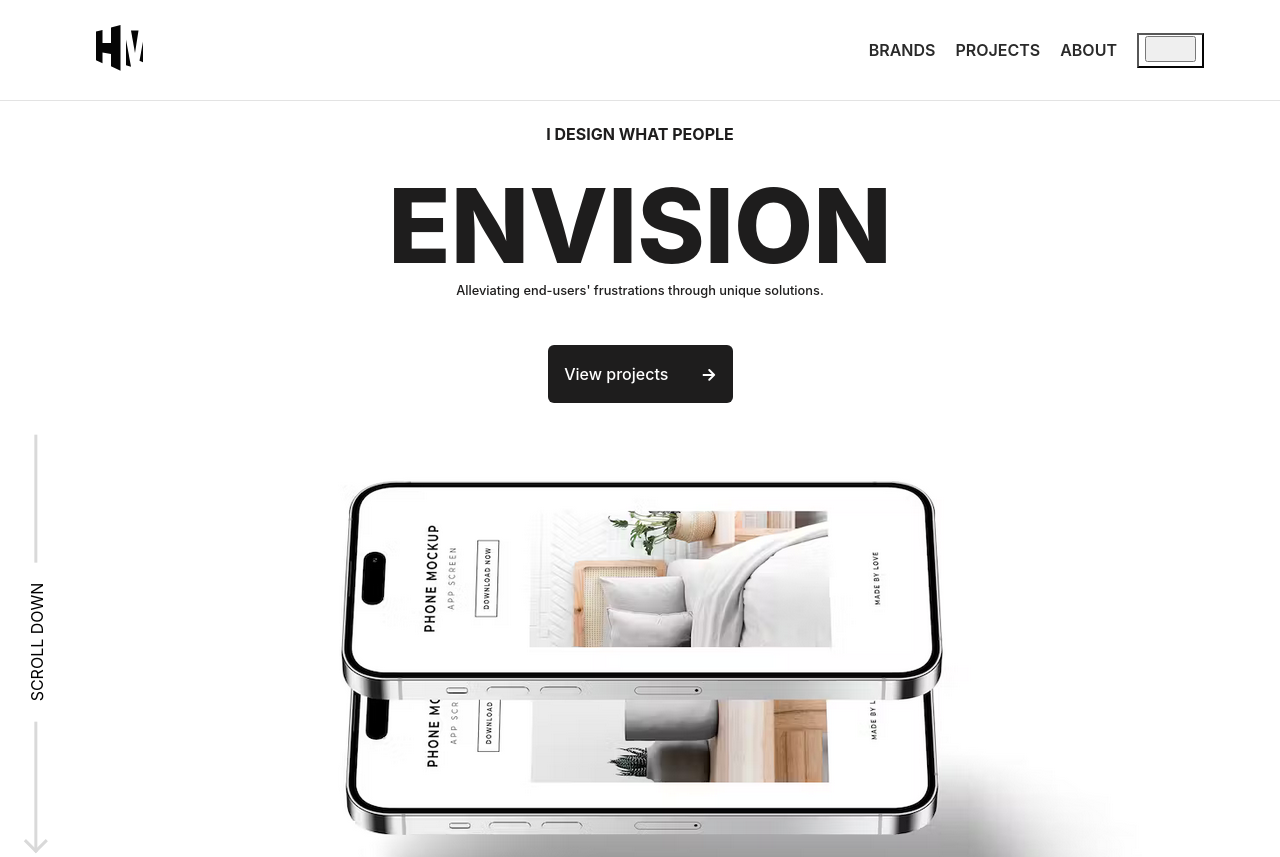
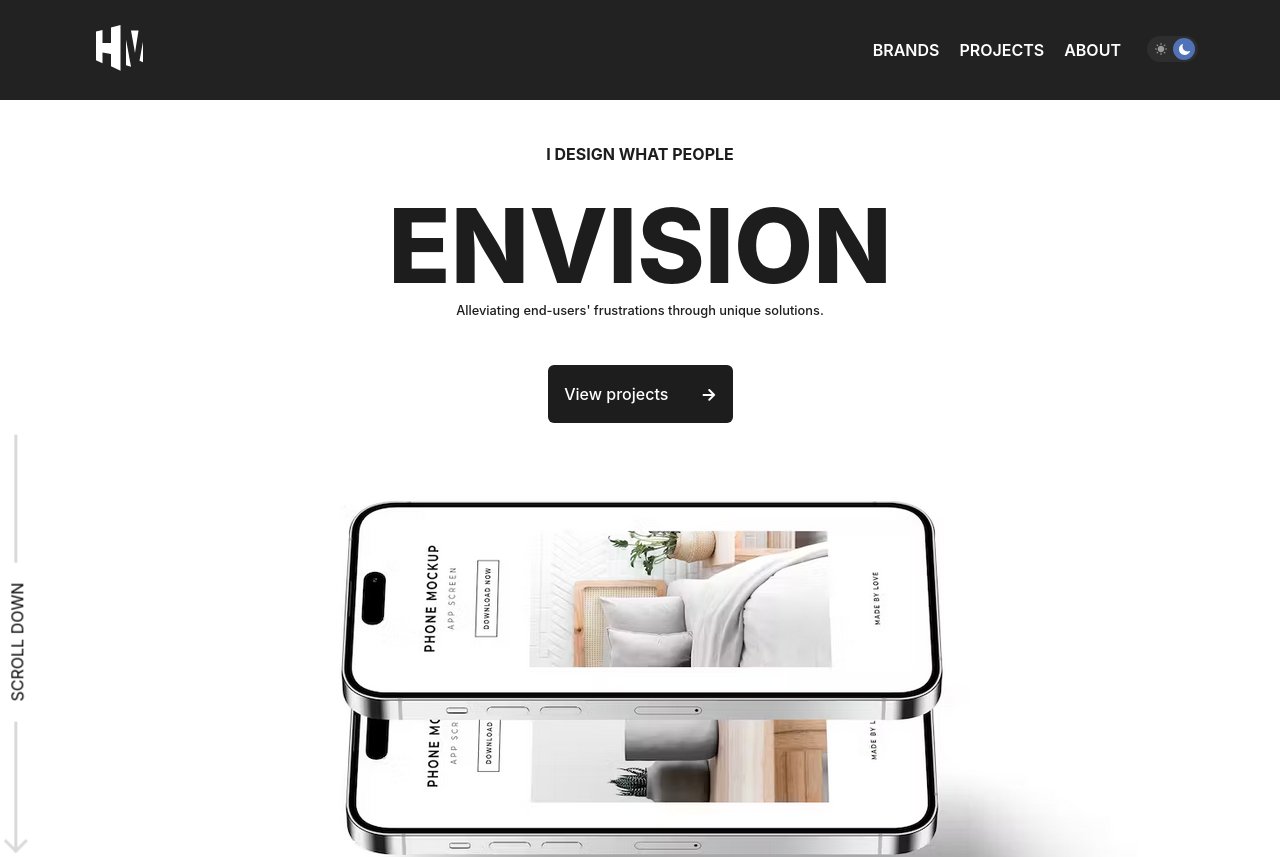
Before and after one commit to Kevin-Vigil/HectorMavrakis, a React (Create React App) app in the folder hector-mav-web/: page / in a window 1280 px wide. Shown: the top 857 px of the page. Built offline with nearby package versions, Linux system fonts and the light colour scheme.

Commit message:
header complete

```diff
--- a/hector-mav-web/src/components/Header.css
+++ b/hector-mav-web/src/components/Header.css
@@ -25,13 +25,13 @@
         opacity: 98%;
         backdrop-filter: blur(50%);
         position: fixed;
-        background-color: rgb(255, 255, 255);
+        animation: genColorL 0.5s linear forwards;
         align-items: center;
         top: 0;
         width: 100%;
         height: 75px;
         justify-content: space-between;
-        border-bottom: 1px solid rgba(30,29,29,.12);
+        /* border-bottom: 1px solid rgba(30,29,29,.12); */
     }
     .header-mobile{
         display: none;
@@ -40,12 +40,127 @@
 
 }
 
+/* animations */
+
+@keyframes fade-in {
+    0%{
+        opacity: 0%;
+        fill-opacity: 0%;
+    }
+    50%{
+        opacity: 50%;
+        fill-opacity: 50%;
+    }
+    100%{
+        opacity: 100%;
+        fill-opacity: 100%;
+    }
+
+}
+@keyframes fade-out {
+    0%{
+        opacity: 100%;
+        fill-opacity: 100%;
+    }
+    50%{
+        opacity: 50%;
+        fill-opacity: 50%;
+    }
+    100%{
+        opacity: 0%;
+        fill-opacity: 0%;
+    }
+
+}
+
+@keyframes sunMoonColorFadeIn {
+    0%{
+        fill: #989898;
+    }
+    100%{
+        fill: #FFFFFF;
+    }
+
+}
+@keyframes sunMoonColorFadeOut {
+    0%{
+        fill: #FFFFFF;
+    }
+    100%{
+        fill: #989898;
+    }
+
+}
+
+@keyframes switchColorL {
+    0%{
+        fill: #292929;
+    }
+    100%{
+        fill: #F9F9F9;
+    }
+}
+@keyframes switchColorD {
+    0%{
+        fill: #F9F9F9;
+    }
+    100%{
+        fill: #292929;
+
+    }
+}
+
+@keyframes r-slide {
+    0%{
+        left: 14;
+    }
+    100%{
+        left: 37;
+    }
+
+}
+@keyframes l-slide {
+    0%{
+        left: 37;
+    }
+    100%{
+        left: 14;
+    }
+
+}
+
+@keyframes genColorD {
+    0%{
+        background-color: white;
+        color: #1e1d1d;
+        fill: black;
+    }
+    100%{
+        background-color: #1e1d1d;
+        color: white;
+        fill: white;
+    }
+}
+@keyframes genColorL {
+    0%{
+        background-color: #1e1d1d;
+        color: white;
+        fill: white;
+    }
+    100%{
+        background-color: white;
+        color: #1e1d1d;
+        fill: black;
+    }
+}
+
 .nav-container{
     display: flex;
     margin: auto;
     width: 85%;
     align-items: center;
     justify-content: space-between;
+    animation: genColorL 0.5s linear forwards;
 }
 .header-nav-box{
     align-self: center;
@@ -55,12 +170,19 @@
     margin-top: auto;
     margin-bottom: auto;
     margin-right: -20px;
+    animation: genColorL 0.5s linear forwards;
 
 
 }
+.hec-mav-logo{
+    animation: genColorL 0.5s linear forwards;
+}
+.dark-mode .hec-mav-logo{
+    animation: genColorD 0.5s linear forwards;
+}
 
 .links{
-    color: rgb(38 38 38);
+    color: #1e1d1d;
     font-weight: 600;
     font-size: 1rem;
     line-height: 1rem;
@@ -68,45 +190,107 @@
     align-self: center;
     margin-top: auto;
     margin-bottom: auto;
+
+    animation: genColorL 0.5s linear forwards;
 }
 
 .header-button-container{
     display: block;
+    position: relative;
+    border: none;
+    animation: genColorL 0.5s linear forwards;
+}
+.dark-mode .header-button-container{
+    animation: genColorD 0.5s linear forwards;
+}
+
+.header-switch{
     cursor: pointer;
-    background-color: white;
-    position: relative;
+    /* animation: switch-to-light 0.5s 0s 1 normal forwards; */
+    align-self: center;
+    animation: genColorL 0.5s linear forwards;
+
 }
-.header-switch{
-    align-self: center;
+.dark-mode .header-switch{
+    animation: genColorD 0.5s linear forwards;
 }
+
+rect#container {
+    animation: switchColorL 0.5s linear forwards;
+}
+circle#circ {
+    fill: #F6C34A;
+    animation: fade-in 0.5s linear forwards;
+}
+circle#dCirc{
+    animation: fade-out 0.5s linear forwards;
+    fill: #4C6FB6;
+}
+path#sun{
+    animation: sunMoonColorFadeIn 0.5s linear forwards;
+}
+path#moon{
+    animation: sunMoonColorFadeOut 0.5s linear forwards;
+}
+
+/* d mode switch */
+.dark-mode rect#container{
+    animation: switchColorD 0.5s linear forwards;
+}
+.dark-mode circle#circ{
+    animation: fade-out 0.5s linear forwards;
+}
+.dark-mode circle#dCirc{
+    animation: fade-in 0.5s linear forwards;
+}
+.dark-mode path#sun{
+    animation: sunMoonColorFadeOut 0.5s linear forwards;
+}
+.dark-mode path#moon{
+    animation: sunMoonColorFadeIn 0.5s linear forwards;
+}
+
 /* next 2 are buttons for animation script */
-.switch-disabled{
+/* #switch-disabled{
     position: absolute;
     width: 51px;
     height: 26px;
     display: inherit;
+    opacity: 0%;
+    background-color: red;
 }
-.switch-enabled{
+#switch-enabled{
     position: absolute;
     width: 51px;
     height: 26px;
     display: none;
+    opacity: 0%;
+    background-color: green;
 }
+
+.dark-mode #switch-disabled{
+    display: none;
+}
+.dark-mode #switch-enabled{
+    display: inherit;
+} */
 
 
 
-.dark-mode *{
-    background-color: #1e1d1d;
-    color: white;
-}
+
 .dark-mode .header{
-    background-color: #1e1d1d;
-    border-bottom: 1px solid rgba(255, 255, 255, 0.12);
+    animation: genColorD 0.5s linear forwards;
+    /* border-bottom: 1px solid rgba(255, 255, 255, 0.12); */
 }
 .dark-mode .logo-svg{
-    background-color: #1e1d1d;
-    fill: white;
+    animation: genColorD 0.5s linear forwards;
 }
 .dark-mode .links{
-    color: white;
+    animation: genColorD 0.5s linear forwards;
 }
+.dark-mode .nav-container{
+    animation: genColorD 0.5s linear forwards;
+}
+.dark-mode .header-nav-box{
+    animation: genColorD 0.5s linear forwards;
+}
--- a/hector-mav-web/src/components/Header.js
+++ b/hector-mav-web/src/components/Header.js
@@ -25,13 +25,29 @@ function Header(){
       darkModeState = !darkModeState
       toggleDarkMode(darkModeState)
     });
+
+
+    // const colorSwitchObject = document.getElementById("cSwitch")
+
+    // colorSwitchObject.addEventListener("load", () =>{
+    //   const switchDoc = colorSwitchObject.contentDocument || colorSwitchObject.contentWindow.document;
+    //   const dis = document.querySelector("#switch-disabled")
+    //   const en = document.querySelector("#switch-enabled")
+
+    //   dis.addEventListener("click", () =>{
+    //     switchDoc.getElementById("light-to-dark-circle").beginElement()
+    //   })
+    //   en.addEventListener("click", () =>{
+    //     switchDoc.getElementById("dark-to-light-circle").beginElement()
+    //     })
+    // })
+
+
   }
   window.addEventListener("DOMContentLoaded", load);
 
 
-  // .addEventListener('mySpecialEvent',function(){
-  //   myAnimationElement.beginElement();
-  // },false);
+
 
 
 
@@ -42,7 +58,6 @@ function Header(){
               {/* <img src={logo} className='hec-logo'/> */}
               <Logo/>
             </Link>
-
 
             <div className='navbar-mobile'>
               <ColorSwitch className='header-switch'/>
@@ -62,13 +77,7 @@ function Header(){
                 <Link to='#projects' className='links'>PROJECTS</Link>
                 <Link to='/about' className='links'>ABOUT</Link>
                 <button className='header-button-container'>
-                <button className='switch-disabled'>
-
-                </button>
-                <button className='switch-enabled'>
-
-                </button>
-                <ColorSwitch className='header-switch'/>
+                  <ColorSwitch id='cSwitch' className='header-switch'/>
                 </button>
               </div>
             </div>
--- a/hector-mav-web/src/components/Hero.css
+++ b/hector-mav-web/src/components/Hero.css
@@ -7,11 +7,26 @@
 }
 
 
+/* animations */
+@keyframes load-in {
+    0%{
+        opacity: 0%;
+        transform: translateY(-20px);
+    }
+    100%{
+        opacity: 100%;
+        transform: translateY(20px);
+    }
+}
+
 /* scroll container */
 .scroll-down{
+    opacity: 0%;
+
+
     display: flex;
     flex-direction: row;
-    transform: rotate(90deg);
+    rotate: 90deg;
     position: absolute;
     justify-content: center;
     align-items: center;
@@ -19,6 +34,9 @@
     left: 0px;
     margin-left: -170px;
     gap: 20px;
+    z-index: 99;
+
+    animation: load-in 0.75s 1s forwards;
 }
 .line1{
     border-bottom: 3px solid #D9D9D9;
@@ -57,8 +75,12 @@
     flex-basis: 0%;
     flex-direction: column;
     max-width: 100%;
+
 }
 .statement{
+    opacity: 0%;
+    transform: translateY(-20px);
+
     justify-content: center;
     color: #1e1d1d;
     text-align: center;
@@ -68,10 +90,15 @@
     font: 700 1.25vmax/68px Mona Sans, -apple-system, Roboto, Helvetica,
     sans-serif;
 
+    animation: load-in 0.75s forwards;
+
 
 }
 
 .envision{
+    opacity: 0%;
+    transform: translateY(-20px);
+
     color: #1e1d1d;
     text-align: center;
     text-transform: uppercase;
@@ -81,11 +108,15 @@
     font-size: 8vmax;
     line-height: 26px;
     margin-top: 3.5vmax;
+    animation: load-in 0.75s forwards;
 
 }
 
 
 .hero-purpose{
+    opacity: 0%;
+    transform: translateY(-20px);
+
     color: #1e1d1d;
     text-align: center;
     align-self: center;
@@ -94,14 +125,23 @@
     sans-serif;
     max-width: 100%;
     margin-top: 3vmax;
+
+    animation: load-in 0.75s 0.5s forwards;
 }
 
 .hero-phone-img-container{
+    opacity: 0%;
+    transform: translateY(-20px);
+
     align-self: center;
+    animation: load-in 0.75s 0.5s forwards;
 }
 
 /*Project button*/
 .view-projects-container{
+    opacity: 0%;
+    transform: translateY(-20px);
+
     text-decoration-line: none;
     border-radius: 6px;
     background-color: #1e1d1d;
@@ -113,6 +153,7 @@
     padding-top: 15px;
     padding-bottom: 15px;
     margin-top: 40px;
+    animation: load-in 0.75s 0.5s forwards;
 }
 .view-projects-text{
     color: #fff;
@@ -126,9 +167,7 @@
 
 
 
-    .dark-mode *{
-        background-color: #1e1d1d;
-    }
+
 
     .dark-mode .hero-container{
         background-color: #1e1d1d;
```
Also changed, not shown: hector-mav-web/src/assets/Switch.svg. Lines whose indentation alone changed are shown as unchanged.
